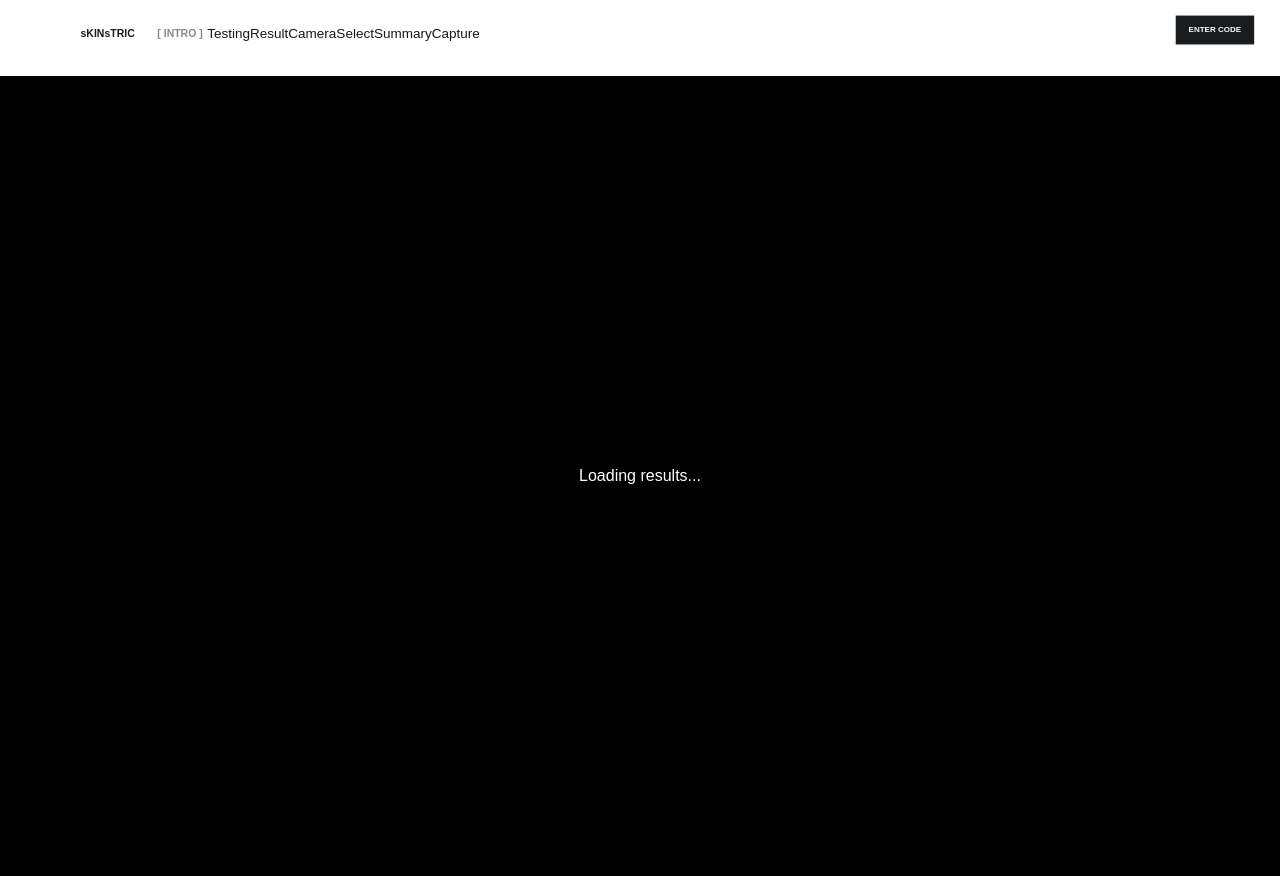
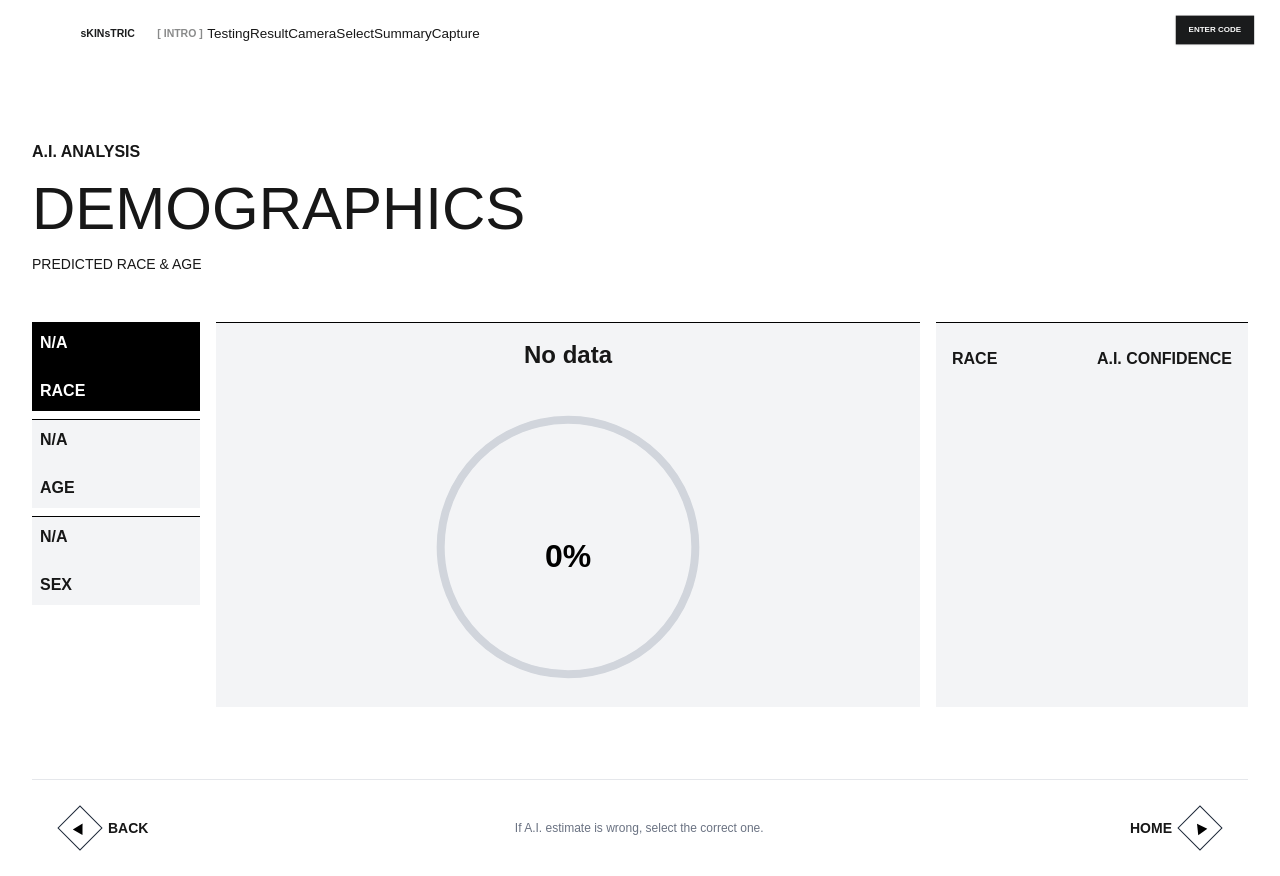
Before and after one commit to Strangewin/skinstric-internship, a Next.js app: page /summary in a window 1280 px wide. Before the commit this address had no page. Built offline with nearby package versions, Linux system fonts and the light colour scheme.

Commit message:
Start of summary page

```diff
--- a/app/select/page.jsx
+++ b/app/select/page.jsx
@@ -70,7 +70,7 @@ export default function SelectPage() {
     const cleanupCosmetic = createHoverEffect(cosmeticButtonRef, 1.5);
     const cleanupWeather = createHoverEffect(weatherButtonRef, 1.6);
 
-    // Cleanup function
+
     return () => {
       cleanupDemographics && cleanupDemographics();
       cleanupSkinType && cleanupSkinType();
--- a/app/summary/page.jsx
+++ b/app/summary/page.jsx
@@ -1,79 +1,262 @@
 "use client";
 import { useEffect, useState } from "react";
-import { useRouter } from "next/navigation";
+import Link from "next/link";
+import { IoTriangleSharp } from "react-icons/io5";
 
-export default function ResultPage() {
-  const router = useRouter();
-  const [demographics, setDemographics] = useState(null);
+export default function SummaryPage() {
+  const [demographicData, setDemographicData] = useState(null);
+  const [selectedCategory, setSelectedCategory] = useState("race");
+  const [selectedOptions, setSelectedOptions] = useState({
+    race: null,
+    age: null,
+    sex: null,
+  });
+  const [confirmedOptions, setConfirmedOptions] = useState(null);
 
-  useEffect(() => {
-    const data = sessionStorage.getItem("demographicData");
-    if (data) {
-      try {
-        const parsed = JSON.parse(data);
-        setDemographics(parsed);
-      } catch (err) {
-        console.error("Failed to parse demographics", err);
-      }
-    } else {
-      router.push("/camera");
+  const capitalize = (str) => {
+    if (!str) return "";
+    return str.charAt(0).toUpperCase() + str.slice(1).toLowerCase();
+  };
+
+  // Define data formatters once, inside the component
+  const getRaceData = (data) => {
+    if (!data?.race) return [];
+    return Object.entries(data.race)
+      .map(([key, value]) => ({
+        label: capitalize(key),
+        value: `${Math.round(value * 100)}%`,
+      }))
+      .sort((a, b) => parseFloat(b.value) - parseFloat(a.value));
+  };
+
+  const getAgeData = (data) => {
+    if (!data?.age) return [];
+    return Object.entries(data.age)
+      .map(([key, value]) => ({
+        label: key,
+        value: `${Math.round(value * 100)}%`,
+      }))
+      .sort((a, b) => parseFloat(b.value) - parseFloat(a.value));
+  };
+
+  const getSexData = (data) => {
+    if (!data?.gender) return [];
+    return Object.entries(data.gender)
+      .map(([key, value]) => ({
+        label: capitalize(key),
+        value: `${Math.round(value * 100)}%`,
+      }))
+      .sort((a, b) => parseFloat(b.value) - parseFloat(a.value));
+  };
+
+  // Call the functions to get the data arrays based on the current state
+  const raceData = getRaceData(demographicData);
+  const ageData = getAgeData(demographicData);
+  const sexData = getSexData(demographicData);
+
+useEffect(() => {
+    const stored = sessionStorage.getItem("demographicData");
+    console.log("Stored data from sessionStorage:", stored);
+    if (stored) {
+        const parsed = JSON.parse(stored);
+
+        setDemographicData(parsed.data);
+
+        const initialRace = getRaceData(parsed)[0]?.label || null;
+        const initialAge = getAgeData(parsed)[0]?.label || null;
+        const initialSex = getSexData(parsed)[0]?.label || null;
+
+        setSelectedOptions({
+            race: initialRace,
+            age: initialAge,
+            sex: initialSex,
+        });
     }
-  }, [router]);
+}, []);
 
-  if (!demographics) {
-    return (
-      <div className="flex items-center justify-center min-h-screen bg-black text-white">
-        Loading results...
-      </div>
-    );
-  }
+  const selectedData =
+    selectedCategory === "race"
+      ? raceData
+      : selectedCategory === "age"
+      ? ageData
+      : sexData;
+
+  const confirmedLabel = confirmedOptions
+    ? confirmedOptions[selectedCategory]
+    : null;
+  const confirmedItem = confirmedLabel
+    ? selectedData.find((item) => item.label === confirmedLabel)
+    : null;
+
+  const defaultItem = selectedData[0] || null;
+
+  const handleSelectOption = (category, label) => {
+    setSelectedOptions(prev => ({ ...prev, [category]: label }));
+  };
+
+  const handleConfirm = () => {
+    setConfirmedOptions(selectedOptions);
+  };
+
+  const handleReset = () => {
+   const getRaceData = (data) => {
+  if (!data) return [];
+
+  const raceData = data.race || data.Race || data.demographics?.race;
+  if (!raceData) return [];
+
+  return Object.entries(raceData).map(([key, value]) => ({
+    label: capitalize(key),
+    value: value <= 1 ? `${Math.round(value * 100)}%` : `${value}%`
+  }));
+};
+
+const getAgeData = (data) => {
+  const ageData = data.age || data.Age || data.demographics?.age;
+  if (!ageData) return [];
+  return Object.entries(ageData).map(([key, value]) => ({
+    label: key,
+    value: value <= 1 ? `${Math.round(value * 100)}%` : `${value}%`
+  }));
+};
+
+const getSexData = (data) => {
+  const sexData = data.sex || data.Sex || data.gender || data.Gender || data.demographics?.sex;
+  if (!sexData) return [];
+  return Object.entries(sexData).map(([key, value]) => ({
+    label: capitalize(key),
+    value: value <= 1 ? `${Math.round(value * 100)}%` : `${value}%`
+  }));
+};
+    setSelectedOptions({ race, age, sex });
+    setConfirmedOptions(null);
+  };
 
   return (
-    <div className="min-h-screen bg-gray-900 text-white flex flex-col items-center justify-center p-6">
-      <h1 className="text-2xl font-bold mb-6">AI Demographic Predictions</h1>
+    <div className="h-screen flex flex-col bg-white px-8 relative">
+      <div className="mt-16 font-bold">A.I. ANALYSIS</div>
+      <h1 className="text-[60px] max-md:text-[40px]">DEMOGRAPHICS</h1>
+      <p className="text-sm">PREDICTED RACE & AGE</p>
 
-      <div className="w-full max-w-md space-y-8">
-        {Object.entries(demographics).map(([category, values]) => (
-          <div key={category}>
-            <h2 className="text-xl font-semibold mb-3 capitalize">{category}</h2>
+      {/* Main grid */}
+      <div className="flex-grow overflow-y-auto pb-32 mt-12">
+        <div className="w-full flex lg:flex-row flex-col gap-4">
+          {/* Left column */}
+          <div className="lg:flex-[3] flex flex-col gap-[8px]">
+            {[
+              { key: "race", label: "RACE", value: confirmedOptions?.race || raceData[0]?.label },
+              { key: "age", label: "AGE", value: confirmedOptions?.age || ageData[0]?.label },
+              { key: "sex", label: "SEX", value: confirmedOptions?.sex || sexData[0]?.label },
+            ].map(({ key, label, value }) => (
+              <div
+                key={key}
+                className={`flex flex-col border-t border-black p-2 font-semibold cursor-pointer ${
+                  selectedCategory === key
+                    ? "bg-black text-white"
+                    : "bg-gray-100 hover:bg-gray-300"
+                }`}
+                onClick={() => setSelectedCategory(key)}
+              >
+                <span className="mb-6 uppercase font-bold">{value || "N/A"}</span>
+                <span className="font-bold">{label}</span>
+              </div>
+            ))}
+          </div>
 
-            {values && typeof values === "object" ? (
-              Object.entries(values).map(([label, rawVal]) => {
+          {/* Middle column */}
+          <div className="lg:flex-[12] p-4 bg-gray-100 border-t border-black flex flex-col items-center justify-center">
+            <div className="text-2xl font-semibold mb-8">
+              {selectedOptions[selectedCategory] || "No data"}
+            </div>
+            <div className="w-72 h-72">
+              <svg viewBox="0 0 36 36" className="w-full h-full">
+                <circle
+                  className="text-gray-300"
+                  stroke="currentColor"
+                  strokeWidth="1"
+                  fill="none"
+                  cx="18"
+                  cy="18"
+                  r="15.9155"
+                />
+                <circle
+                  className="text-black"
+                  stroke="currentColor"
+                  strokeWidth="1"
+                  fill="none"
+                  strokeDasharray={`${
+                    selectedData.find(item => item.label === selectedOptions[selectedCategory])?.value.replace("%", "") || 0
+                  }, 100`}
+                  transform="rotate(-90 18 18)"
+                  cx="18"
+                  cy="18"
+                  r="15.9155"
+                />
+                <text
+                  x="18"
+                  y="20.5"
+                  className="text-[4px] fill-black font-bold"
+                  textAnchor="middle"
+                >
+                  {selectedData.find(item => item.label === selectedOptions[selectedCategory])?.value || "0%"}
+                </text>
+              </svg>
+            </div>
+          </div>
 
-                const percent =
-                  typeof rawVal === "number"
-                    ? rawVal
-                    : parseFloat(rawVal) || 0;
-
-                return (
-                  <div key={label} className="mb-3">
-                    <div className="flex justify-between mb-1">
-                      <span className="capitalize">{label}</span>
-                      <span>{percent}%</span>
-                    </div>
-                    <div className="w-full bg-gray-700 rounded-full h-3">
-                      <div
-                        className="bg-blue-500 h-3 rounded-full"
-                        style={{ width: `${percent}%` }}
-                      />
-                    </div>
-                  </div>
-                );
-              })
-            ) : (
-
-              <p>{String(values)}</p>
-            )}
+          {/* Right column */}
+          <div className="lg:flex-[5] p-4 bg-gray-100 border-t border-black flex flex-col">
+            <div className="flex items-center justify-between py-2 font-bold">
+              <span>{selectedCategory.toUpperCase()}</span>
+              <span>A.I. CONFIDENCE</span>
+            </div>
+            {selectedData.map(({ label, value }) => (
+              <div
+                key={label}
+                onClick={() => handleSelectOption(selectedCategory, label)}
+                className={`flex items-center justify-between px-2 py-4 cursor-pointer ${
+                  selectedOptions[selectedCategory] === label
+                    ? "bg-black text-white"
+                    : "hover:bg-gray-300"
+                }`}
+              >
+                <div className="flex items-center gap-2">
+                  <div className="w-3 h-3 border border-black rotate-45" />
+                  <span>{label}</span>
+                </div>
+                <span>{value}</span>
+              </div>
+            ))}
           </div>
-        ))}
+        </div>
       </div>
 
-      <button
-        onClick={() => router.push("/camera")}
-        className="mt-10 px-6 py-2 bg-blue-600 hover:bg-blue-700 rounded-lg"
-      >
-        Retake Picture
-      </button>
+
+      <footer className="flex items-center justify-between px-8 py-8 border-t border-gray-200">
+        <Link
+          href="/"
+          className="flex items-center space-x-3 group hover:scale-110 transition-transform duration-300"
+        >
+          <span className="inline-flex items-center justify-center w-8 h-8 rotate-45 border border-gray-800">
+            <IoTriangleSharp className="text-black -rotate-[16deg]" size={12} />
+          </span>
+          <span className="font-bold text-sm">BACK</span>
+        </Link>
+
+        <p className="text-xs text-gray-500">
+          If A.I. estimate is wrong, select the correct one.
+        </p>
+
+        <Link
+          href="/"
+          className="flex items-center space-x-3 group hover:scale-110 transition-transform duration-300"
+        >
+          <span className="font-bold text-sm">HOME</span>
+          <span className="inline-flex items-center justify-center w-8 h-8 -rotate-45 border border-gray-800">
+            <IoTriangleSharp className="text-black rotate-[10deg]" size={12} />
+          </span>
+        </Link>
+      </footer>
     </div>
   );
 }
```
Also changed, not shown: app/camera/page.jsx (indentation only).
